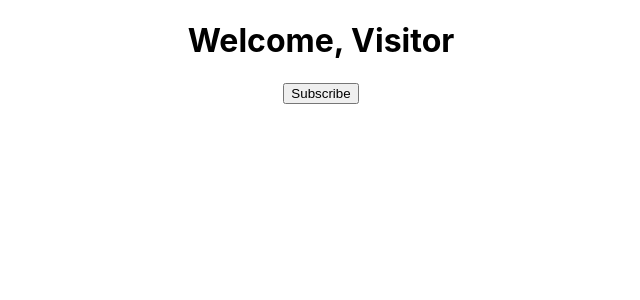
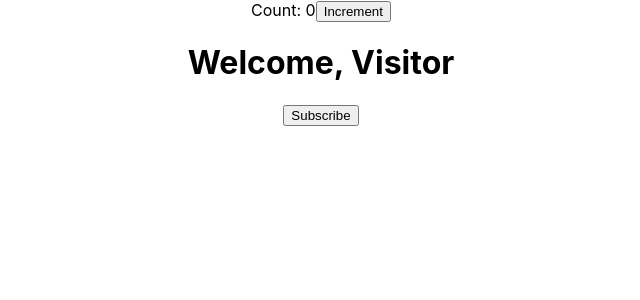
Before and after one commit to sfreeley/react-practice, a React (Create React App) app: page / in a window 1280 px wide. Shown: the top 300 px of the page, without its empty margins (319-959 px from the left). Built offline with nearby package versions, Linux system fonts and the light colour scheme.

Commit message:
setState example and comments

```diff
--- a/src/App.js
+++ b/src/App.js
@@ -2,6 +2,7 @@
 import './App.css';
 // import Welcome from './components/Welcome';
 import Message from './components/Message';
+import Counter from './components/Counter';
 
 //class components are ES6 classes- can also receive props as input and return html
 /*JSX- JavaScript XML (JSX) - extension to the JS language syntax
@@ -16,6 +17,7 @@
   render() {
     return (
       <div className="App">
+        <Counter />
         <Message />
       </div>
     )
--- /dev/null
+++ b/src/components/Counter.js
@@ -0,0 +1,57 @@
+import React, { Component } from 'react'
+
+class Counter extends Component {
+    //initialize count state to keep track of the counter value and we do this in the constructor
+    constructor(props) {
+        //super is the base class constructor method that must be called
+        super(props)
+        //state object
+        this.state = {
+            count: 0
+        }
+    }
+
+    increment() {
+        //do not mutate state directly! always use setState (when setState is called it will tell React to re-render the component )
+        //if you mutate the state directly it will not re-render the component
+        //need to be aware that calls to setState are asynchronous
+        //if you want execute code only AFTER the state has been updated
+        //setState allows for the state object, but also allows for a callback function
+        //Whenever you need to execute code after the state has been changed, DO NOT place that code right after the setState method
+        //INSTEAD.. place that code you want to execute as a call back function as a parameter in the setState method
+        // this.setState({
+        //     count: this.state.count + 1
+        // }, () => { console.log(this.state.count) })
+
+        //PREFERRED
+        //represents the previous state of the component
+        this.setState((prevState, props) => ({
+            count: prevState.count + 1
+        }), () => console.log(this.state.count))
+
+    }
+
+    //example to show how React groups together multiple setState calls into a single update for better performance
+    //all these calls will be executed in one single go and the updated value doesn't carry over between the different calls of increment()
+    //whenever you have to update the state based on what the previous state was..
+    //we need to pass a function as an argument to the setState method instead of passing in an object
+    incrementFive() {
+        this.increment()
+        this.increment()
+        this.increment()
+        this.increment()
+        this.increment()
+
+    }
+
+    render() {
+        return (
+            <div>
+                Count: {this.state.count}
+                <button onClick={() => this.incrementFive()}>Increment</button>
+            </div>
+        )
+    }
+}
+
+export default Counter
```
Also changed, not shown: 1 other file (tests, documents, lock files or other folders).
